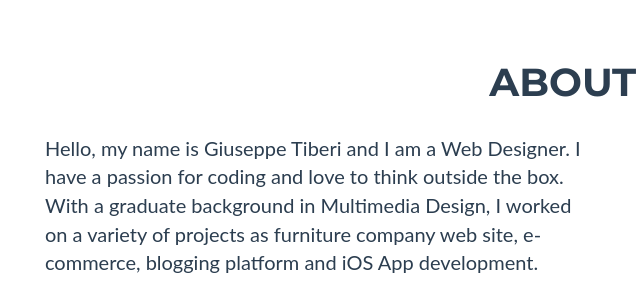
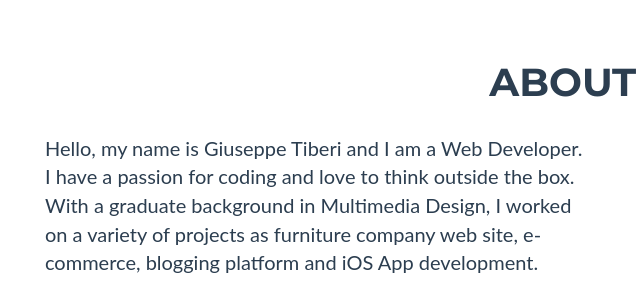
Before and after one commit to GiuseppeJoeT/giuseppeTiberi.github.io, a plain HTML site: page index.html in a window 1280 px wide. Shown: the part 1020-1315 px from the top of the page, 40-680 px from the left. Drawn offline with nearby package versions, Linux system fonts and the light colour scheme.

Commit message:
Update index.html

```diff
--- a/index.html
+++ b/index.html
@@ -130,7 +130,7 @@
 				<div class="col-lg-12">
 					<h1 class="text-center">About Me</h1>
 					<div class="col-lg-6">
-                    	<p>Hello, my name is Giuseppe Tiberi and I am a Web Designer.
+                    	<p>Hello, my name is Giuseppe Tiberi and I am a Web Developer.
 I have a passion for coding and love to think outside the box. With a graduate background in Multimedia Design, I worked on a variety of projects as furniture company web site, e-commerce, blogging platform and iOS App development. </p>
 
 						<h3>Meet a Web Developer</h3>
```
